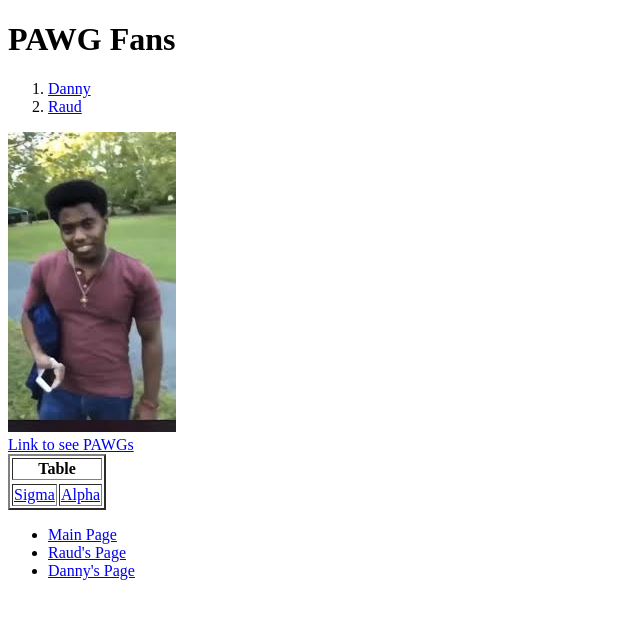
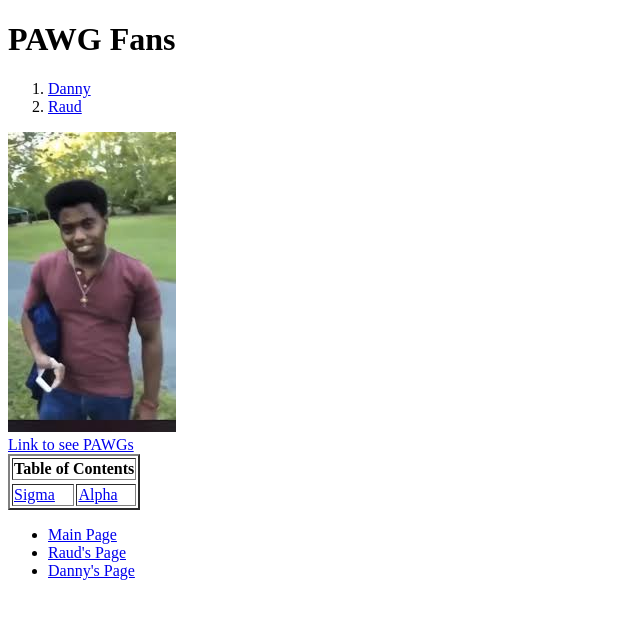
Before and after one commit to HindsD/DannyZachRaudPogchamp, a plain HTML site: page ZachPage/zach.html in a window 1280 px wide. Shown: the whole page, without its empty margins (0-640 px from the left). Drawn offline with Linux system fonts and the light colour scheme.

Commit message:
Update zach.html

```diff
--- a/ZachPage/zach.html
+++ b/ZachPage/zach.html
@@ -21,7 +21,7 @@
     </a>
     <table border="2">
         <thead>
-            <tr><th colspan="2">Table</th><tr>
+            <tr><th colspan="2">Table of Contents</th><tr>
         </thead>
         <tbody>
             <tr>
```
